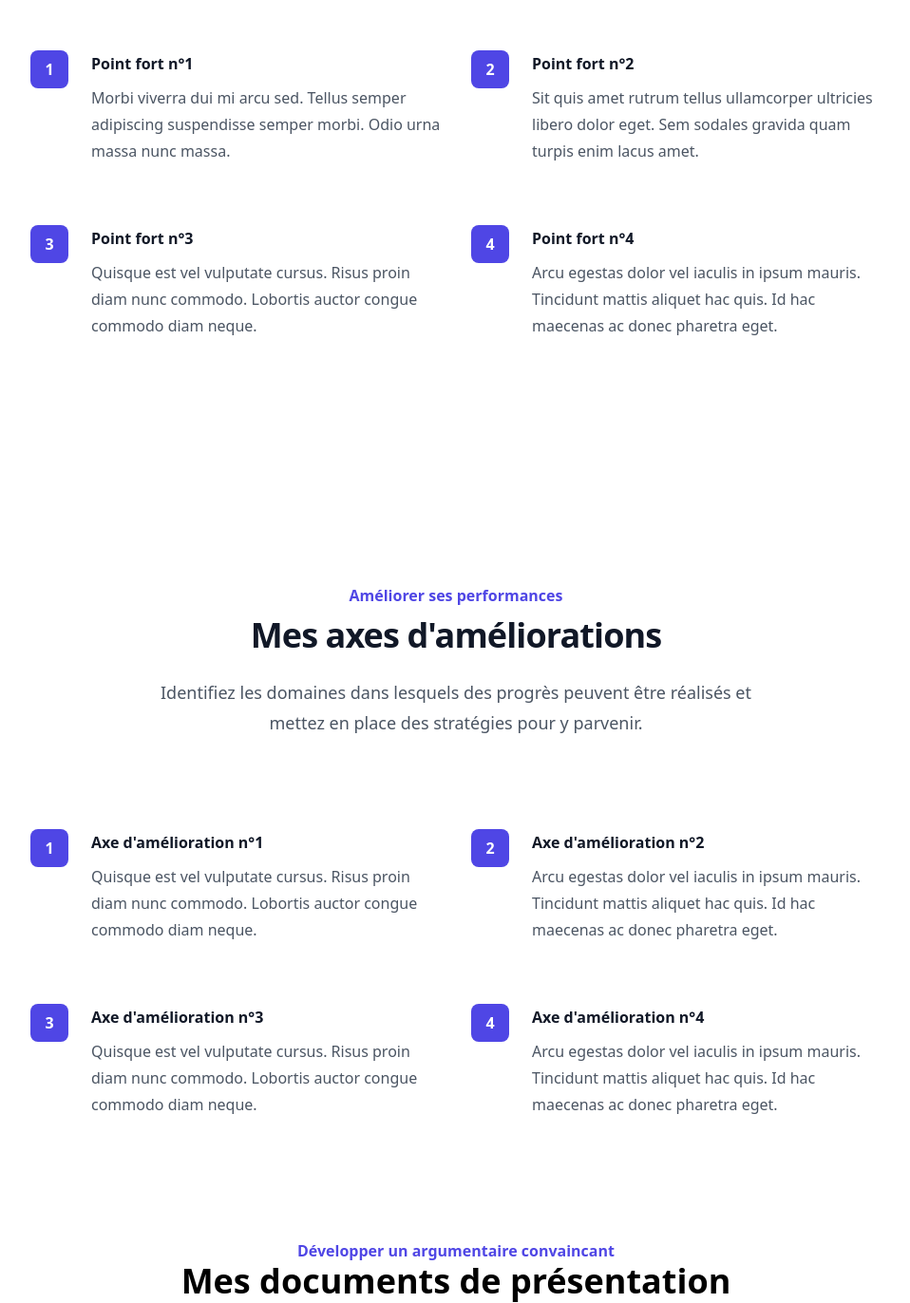
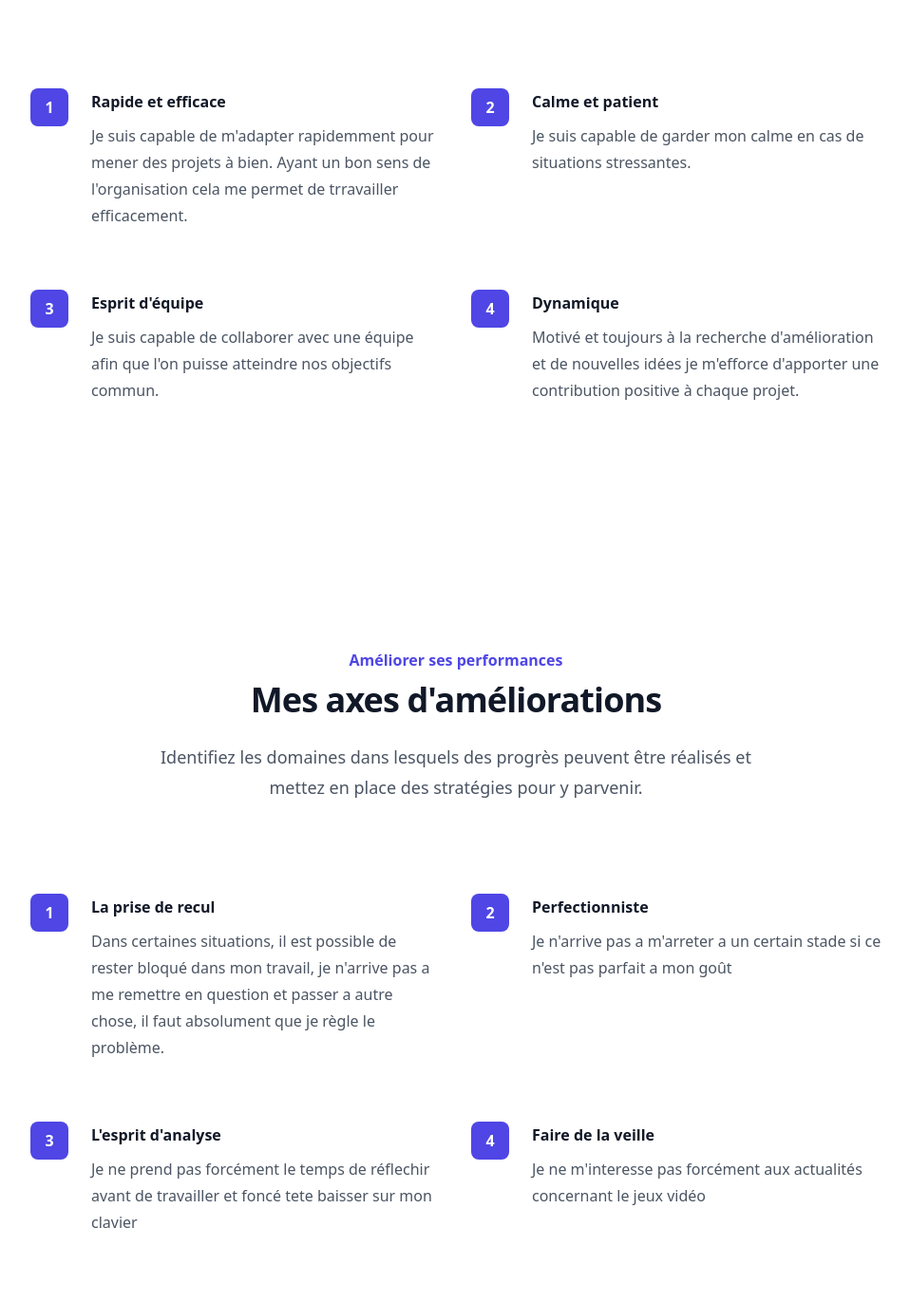
Before and after one commit to MounKilian/B2Profile, a plain HTML site: page B2Profile/index.html in a window 1280 px wide. Shown: the part 447-1819 px from the top of the page at 95% size, without its empty margins (160-1118 px from the left). Drawn offline with nearby package versions, Linux system fonts and the light colour scheme.

Commit message:
add all informations

```diff
--- a/B2Profile/index.html
+++ b/B2Profile/index.html
@@ -3,14 +3,14 @@
 <head>
     <meta charset="UTF-8">
     <meta name="viewport" content="width=device-width, initial-scale=1.0">
-    <title>John DOE - Fiche de suivi</title>
+    <title>Kilian MOUN - Fiche de suivi</title>
     <script src="https://cdn.tailwindcss.com"></script>
 </head>
 <body class="min-h-screen flex flex-col justify-between bg-white-100">
 
     <div class="mt-16 mx-auto max-w-7xl px-6 lg:px-8">
         <div class="mx-auto max-w-2xl lg:text-center">
-            <h1 class="mt-2 text-3xl font-bold tracking-tight text-gray-900 sm:text-4xl underline">John DOE - Spécialité Développement</h1>
+            <h1 class="mt-2 text-3xl font-bold tracking-tight text-gray-900 sm:text-4xl underline">Kilian MOUN - Spécialité Game Programmer</h1>
         </div>
     </div>
 
@@ -30,36 +30,36 @@
               <div class="absolute left-0 top-0 flex h-10 w-10 items-center justify-center rounded-lg bg-indigo-600 text-white">
                 1
               </div>
-              Point fort n°1
+              Rapide et efficace
             </dt>
-            <dd class="mt-2 text-base leading-7 text-gray-600">Morbi viverra dui mi arcu sed. Tellus semper adipiscing suspendisse semper morbi. Odio urna massa nunc massa.</dd>
+            <dd class="mt-2 text-base leading-7 text-gray-600">Je suis capable de m'adapter rapidemment pour mener des projets à bien. Ayant un bon sens de l'organisation cela me permet de trravailler efficacement. </dd>
           </div>
           <div class="relative pl-16">
             <dt class="text-base font-semibold leading-7 text-gray-900">
               <div class="absolute left-0 top-0 flex h-10 w-10 items-center justify-center rounded-lg bg-indigo-600 text-white">
                 2
               </div>
-              Point fort n°2
+              Calme et patient
             </dt>
-            <dd class="mt-2 text-base leading-7 text-gray-600">Sit quis amet rutrum tellus ullamcorper ultricies libero dolor eget. Sem sodales gravida quam turpis enim lacus amet.</dd>
+            <dd class="mt-2 text-base leading-7 text-gray-600">Je suis capable de garder mon calme en cas de situations stressantes.</dd>
           </div>
           <div class="relative pl-16">
             <dt class="text-base font-semibold leading-7 text-gray-900">
               <div class="absolute left-0 top-0 flex h-10 w-10 items-center justify-center rounded-lg bg-indigo-600 text-white">
                 3
               </div>
-              Point fort n°3
+              Esprit d'équipe
             </dt>
-            <dd class="mt-2 text-base leading-7 text-gray-600">Quisque est vel vulputate cursus. Risus proin diam nunc commodo. Lobortis auctor congue commodo diam neque.</dd>
+            <dd class="mt-2 text-base leading-7 text-gray-600">Je suis capable de collaborer avec une équipe afin que l'on puisse atteindre nos objectifs commun.</dd>
           </div>
           <div class="relative pl-16">
             <dt class="text-base font-semibold leading-7 text-gray-900">
               <div class="absolute left-0 top-0 flex h-10 w-10 items-center justify-center rounded-lg bg-indigo-600 text-white">
                4
               </div>
-              Point fort n°4
+              Dynamique
             </dt>
-            <dd class="mt-2 text-base leading-7 text-gray-600">Arcu egestas dolor vel iaculis in ipsum mauris. Tincidunt mattis aliquet hac quis. Id hac maecenas ac donec pharetra eget.</dd>
+            <dd class="mt-2 text-base leading-7 text-gray-600">Motivé et toujours à la recherche d'amélioration et de nouvelles idées je m'efforce d'apporter une contribution positive à chaque projet.</dd>
           </div>
     </div>
   </div>
@@ -81,36 +81,36 @@
               <div class="absolute left-0 top-0 flex h-10 w-10 items-center justify-center rounded-lg bg-indigo-600 text-white">
                 1
               </div>
-              Axe d'amélioration n°1
+              La prise de recul
             </dt>
-            <dd class="mt-2 text-base leading-7 text-gray-600">Quisque est vel vulputate cursus. Risus proin diam nunc commodo. Lobortis auctor congue commodo diam neque.</dd>
+            <dd class="mt-2 text-base leading-7 text-gray-600">Dans certaines situations, il est possible de rester bloqué dans mon travail, je n'arrive pas a me remettre en question et passer a autre chose, il faut absolument que je règle le problème.</dd>
           </div>
           <div class="relative pl-16">
             <dt class="text-base font-semibold leading-7 text-gray-900">
               <div class="absolute left-0 top-0 flex h-10 w-10 items-center justify-center rounded-lg bg-indigo-600 text-white">
                 2
               </div>
-              Axe d'amélioration n°2
+              Perfectionniste
             </dt>
-            <dd class="mt-2 text-base leading-7 text-gray-600">Arcu egestas dolor vel iaculis in ipsum mauris. Tincidunt mattis aliquet hac quis. Id hac maecenas ac donec pharetra eget.</dd>
+            <dd class="mt-2 text-base leading-7 text-gray-600">Je n'arrive pas a m'arreter a un certain stade si ce n'est pas parfait a mon goût</dd>
           </div>
           <div class="relative pl-16">
             <dt class="text-base font-semibold leading-7 text-gray-900">
               <div class="absolute left-0 top-0 flex h-10 w-10 items-center justify-center rounded-lg bg-indigo-600 text-white">
                 3
               </div>
-              Axe d'amélioration n°3
+              L'esprit d'analyse
             </dt>
-            <dd class="mt-2 text-base leading-7 text-gray-600">Quisque est vel vulputate cursus. Risus proin diam nunc commodo. Lobortis auctor congue commodo diam neque.</dd>
+            <dd class="mt-2 text-base leading-7 text-gray-600">Je ne prend pas forcément le temps de réflechir avant de travailler et foncé tete baisser sur mon clavier</dd>
           </div>
           <div class="relative pl-16">
             <dt class="text-base font-semibold leading-7 text-gray-900">
               <div class="absolute left-0 top-0 flex h-10 w-10 items-center justify-center rounded-lg bg-indigo-600 text-white">
                 4
               </div>
-              Axe d'amélioration n°4
+              Faire de la veille
             </dt>
-            <dd class="mt-2 text-base leading-7 text-gray-600">Arcu egestas dolor vel iaculis in ipsum mauris. Tincidunt mattis aliquet hac quis. Id hac maecenas ac donec pharetra eget.</dd>
+            <dd class="mt-2 text-base leading-7 text-gray-600">Je ne m'interesse pas forcément aux actualités concernant le jeux vidéo</dd>
           </div>
         </dl>
       </div>
@@ -136,7 +136,7 @@
                 </div>
             </div>
             <h3 class="text-lg font-semibold mb-2">Curriculum Vitae</h3>
-            <a href="#" class="text-indigo-600 font-medium">Consulter &rarr;</a>
+            <a href="files/CvKilian.pdf" class="text-indigo-600 font-medium">Consulter &rarr;</a>
         </div>
 
         <!-- Lettre de motivation -->
@@ -147,7 +147,7 @@
                 </div>
             </div>
             <h3 class="text-lg font-semibold mb-2">Lettre de motivation</h3>
-            <a href="#" class="text-indigo-600 font-medium">Consulter &rarr;</a>
+            <a href="files/Lettre_de_motivation.pdf" class="text-indigo-600 font-medium">Consulter &rarr;</a>
         </div>
 
         <!-- Message de motivation -->
@@ -158,7 +158,7 @@
                 </div>
             </div>
             <h3 class="text-lg font-semibold mb-2">Message de motivation</h3>
-            <a href="#" class="text-indigo-600 font-medium">Consulter &rarr;</a>
+            <a href="files/Message de Motivation.pdf" class="text-indigo-600 font-medium">Consulter &rarr;</a>
         </div>
 
         <!-- Mail de relance -->
@@ -169,7 +169,7 @@
                 </div>
             </div>
             <h3 class="text-lg font-semibold mb-2">Mail de relance</h3>
-            <a href="#" class="text-indigo-600 font-medium">Consulter &rarr;</a>
+            <a href="files/Mail_de_relance.pdf" class="text-indigo-600 font-medium">Consulter &rarr;</a>
         </div>
     </div>
 </div>
@@ -185,7 +185,7 @@
 
     <!-- Image centrée -->
     <div class="flex justify-center">
-        <a href=""><img src="https://marketplace.canva.com/EAEg1P45hCw/1/0/1600w/canva-simple-travail-linkedin-banni%C3%A8re-VoKP4HFhK8A.jpg" alt="cliquez pour découvrir mon LinkdIn" class="rounded-lg shadow-md"></a>
+        <a href="https://www.linkedin.com/in/kilian-moun-37090b28b/"><img src="files/Banniere_lnkd.png" alt="cliquez pour découvrir mon LinkdIn" class="rounded-lg shadow-md"></a>
     </div>
 </div>
 
@@ -209,7 +209,7 @@
                 </div>
             </div>
             <h3 class="text-lg font-semibold mb-2">Recherche d'alternance</h3>
-            <a href="#" class="text-indigo-600 font-medium">Consulter le suivi &rarr;</a>
+            <a href="https://docs.google.com/spreadsheets/d/16BhLzJIr3XVzkhLKgIPbjLkkTCO0B_wPEGW0yvBylWM/edit?gid=736843607#gid=736843607" class="text-indigo-600 font-medium">Consulter le suivi &rarr;</a>
         </div>
 
         <!-- Colonne 2 -->
@@ -219,7 +219,7 @@
                 </div>
             </div>
             <h3 class="text-lg font-semibold mb-2">Montée en compétence</h3>
-            <a href="#" class="text-indigo-600 font-medium">Consulter la roadmap &rarr;</a>
+            <a href="https://docs.google.com/spreadsheets/d/16BhLzJIr3XVzkhLKgIPbjLkkTCO0B_wPEGW0yvBylWM/edit?gid=736843607#gid=736843607" class="text-indigo-600 font-medium">Consulter la roadmap &rarr;</a>
         </div>
     </div>
 </div>
```
Also changed, not shown: B2Profile/files/Banniere_lnkd.png (added), 4 other files.
